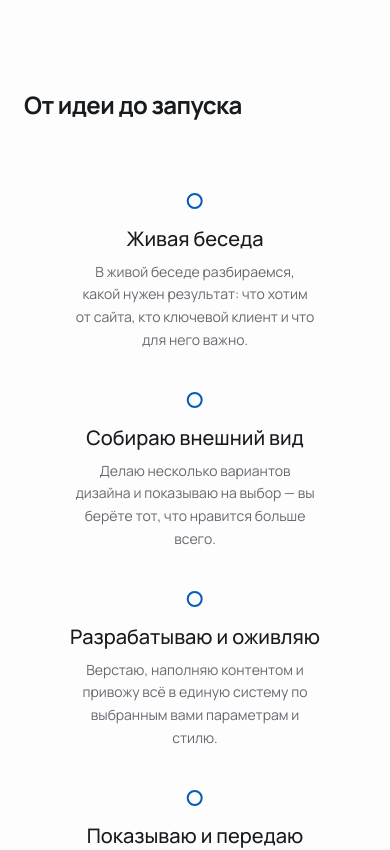
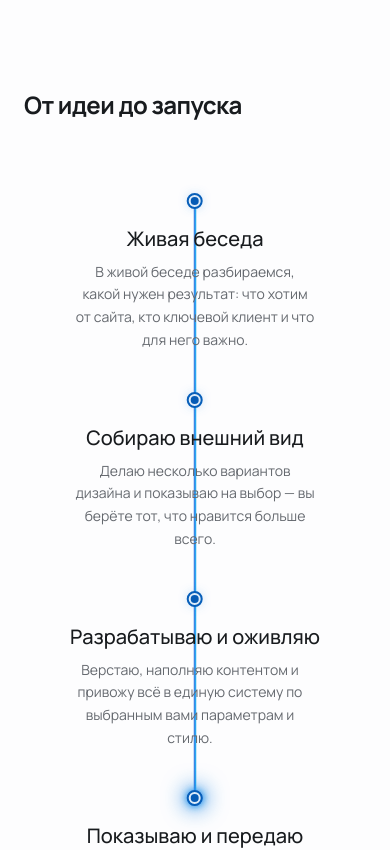
Before and after one commit to Nkey666/nkeydesign, a Next.js app: page / in a window 390 px wide. Shown: the part 2680-3530 px from the top of the page. Built offline with nearby package versions, Linux system fonts and the light colour scheme.

Commit message:
Mobile process timeline: scroll-linked vertical beam, staggered reveal, reduced-motion fallback

```diff
--- a/components/ui/process-timeline.tsx
+++ b/components/ui/process-timeline.tsx
@@ -8,6 +8,8 @@ import {
   useInView,
   useMotionValue,
   useMotionValueEvent,
+  useReducedMotion,
+  useScroll,
   useTransform,
 } from "motion/react";
 import type { Step } from "@/lib/data/services";
@@ -18,14 +20,21 @@ export function ProcessTimeline({ steps }: { steps: Step[] }) {
   const [geo, setGeo] = useState<{
     w: number;
     xs: number[];
-    cy: number;
+    ys: number[];
     singleRow: boolean;
-  }>({ w: 0, xs: [], cy: 0, singleRow: false });
+  }>({ w: 0, xs: [], ys: [], singleRow: false });
 
+  const reduce = useReducedMotion();
   const progress = useMotionValue(0);
   const offsetDistance = useTransform(progress, [0, 1], ["0%", "100%"]);
   const [reached, setReached] = useState(0);
-  const inView = useInView(wrapRef, { once: true, amount: 0.5 });
+  const inView = useInView(wrapRef, { once: true, amount: 0.35 });
+
+  // Прокрутка секции — драйвер для вертикального (мобильного) луча.
+  const { scrollYProgress } = useScroll({
+    target: wrapRef,
+    offset: ["start 0.85", "end 0.55"],
+  });
 
   useLayoutEffect(() => {
     const measure = () => {
@@ -39,7 +48,7 @@ export function ProcessTimeline({ steps }: { steps: Step[] }) {
         n ? n.getBoundingClientRect().top - wr.top + n.getBoundingClientRect().height / 2 : 0,
       );
       const singleRow = ys.length > 0 && Math.max(...ys) - Math.min(...ys) < 12;
-      setGeo({ w: wr.width, xs, cy: ys[0] ?? 0, singleRow });
+      setGeo({ w: wr.width, xs, ys, singleRow });
     };
     measure();
     const ro = new ResizeObserver(measure);
@@ -61,37 +70,63 @@ export function ProcessTimeline({ steps }: { steps: Step[] }) {
     setReached(r);
   });
 
-  const { w, xs, cy, singleRow } = geo;
-  const ready = w > 0 && xs.length === steps.length && cy > 0 && singleRow;
+  const { w, xs, ys, singleRow } = geo;
+  const ready =
+    w > 0 && xs.length === steps.length && ys.length === steps.length && Math.max(...ys) > 0;
+
+  const cy = ys[0] ?? 0;
   const peak = Math.max(cy - 48, 6);
-  const svgH = cy + 16;
+  const maxY = ys.length ? Math.max(...ys) : 0;
+  const svgH = (singleRow ? cy : maxY) + 16;
 
   let arc = "";
   if (ready) {
+    if (singleRow) {
+      // Десктоп — пологая дуга через точки.
       arc = `M ${xs[0]} ${cy}`;
       for (let i = 1; i < xs.length; i++) {
         const mid = (xs[i - 1] + xs[i]) / 2;
         arc += ` Q ${mid} ${peak} ${xs[i]} ${cy}`;
       }
+    } else {
+      // Мобайл — вертикальная линия через центры точек.
+      arc = `M ${xs[0]} ${ys[0]}`;
+      for (let i = 1; i < xs.length; i++) {
+        arc += ` L ${xs[i]} ${ys[i]}`;
+      }
+    }
   }
 
-  // Разовый запуск при попадании в экран.
+  // Десктоп: разовый прогон по времени при попадании в экран.
   useEffect(() => {
-    if (!inView || !ready) return;
+    if (reduce || !singleRow || !inView || !ready) return;
     const controls = animate(progress, 1, {
       duration: 2.4,
       ease: [0.45, 0, 0.15, 1],
     });
     return () => controls.stop();
-  }, [inView, ready, progress]);
+  }, [reduce, singleRow, inView, ready, progress]);
+
+  // Мобайл: прогресс луча привязан к скроллу секции.
+  useMotionValueEvent(scrollYProgress, "change", (v) => {
+    if (reduce || singleRow || !ready) return;
+    progress.set(v < 0 ? 0 : v > 1 ? 1 : v);
+  });
+
+  // Reduced-motion / до измерения геометрии — показываем точки заполненными.
+  useEffect(() => {
+    if (reduce) setReached(steps.length);
+  }, [reduce, steps.length]);
+
+  const showBeam = ready && !reduce;
 
   return (
-    <MotionConfig reducedMotion="never">
+    <MotionConfig reducedMotion="user">
       <div
         ref={wrapRef}
         className="relative left-1/2 w-[94vw] max-w-[1480px] -translate-x-1/2 px-2 pt-16"
       >
-        {ready && (
+        {showBeam && (
           <>
             <svg
               aria-hidden
@@ -110,7 +145,7 @@ export function ProcessTimeline({ steps }: { steps: Step[] }) {
                   <feGaussianBlur stdDeviation="2.4" />
                 </filter>
               </defs>
-              {/* след, который рисуется за лучом */}
+              {/* мягкий след под линией */}
               <motion.path
                 d={arc}
                 fill="none"
@@ -158,6 +193,7 @@ export function ProcessTimeline({ steps }: { steps: Step[] }) {
                 key={step.k}
                 className="relative flex flex-col items-center text-center lg:w-[15rem] lg:shrink-0"
               >
+                {/* Точка не трансформируется — её позицию замеряет луч. */}
                 <span
                   ref={(el) => {
                     nodeRefs.current[i] = el;
@@ -172,12 +208,26 @@ export function ProcessTimeline({ steps }: { steps: Step[] }) {
                     className="absolute inset-[2px] rounded-full bg-brand shadow-[0_0_12px_oklch(0.6_0.17_252/0.8)]"
                   />
                 </span>
+                {/* Текст — лёгкий вход со стаггером, не влияет на замер точки. */}
+                {/* initial одинаков на сервере и клиенте — без hydration mismatch.
+                    При reduced-motion motion мгновенно ставит конечное состояние. */}
+                <motion.div
+                  initial={{ opacity: 0, y: 16 }}
+                  whileInView={{ opacity: 1, y: 0 }}
+                  viewport={{ once: true, amount: 0.6 }}
+                  transition={{
+                    duration: 0.55,
+                    delay: i * 0.08,
+                    ease: [0.22, 1, 0.36, 1],
+                  }}
+                >
                   <p className="mt-4 font-display text-xl font-medium text-fg">
                     {step.title}
                   </p>
                   <p className="mt-2 max-w-[15rem] text-sm leading-relaxed text-muted">
                     {step.blurb}
                   </p>
+                </motion.div>
               </li>
             );
           })}
```
Lines whose indentation alone changed are shown as unchanged.
